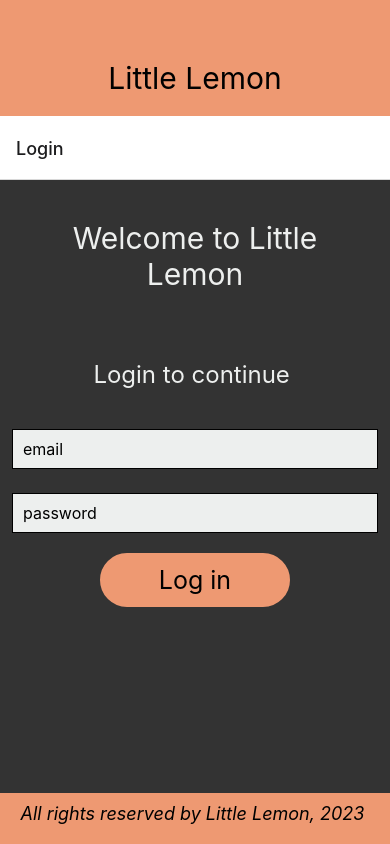
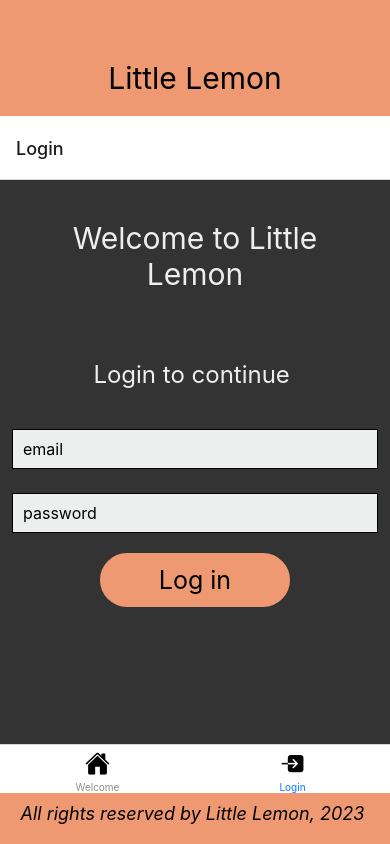
Before and after one commit to Hailagaz/react-native-train01, a React Native app in the folder SampleProject/: screen / in a window 390 px wide. Built offline with nearby package versions, Linux system fonts and the light colour scheme.

Commit message:
add Tab navigation

```diff
--- a/SampleProject/App.js
+++ b/SampleProject/App.js
@@ -1,14 +1,15 @@
 import * as React from 'react';
-import { View, Text, StyleSheet } from 'react-native';
+import { View, StyleSheet } from 'react-native';
 
 import LittleLemonHeader from './components/LittleLemonHeader';
 import LittleLemonFooter from './components/LittleLemonFooter';
 import WelcomeScreen from './components/WelcomeScreen';
 import LoginScreen from './components/LoginScreen';
 import { NavigationContainer } from '@react-navigation/native';
-import { createNativeStackNavigator } from '@react-navigation/native-stack';
+import Ionicons from '@expo/vector-icons/Ionicons';
+import { createBottomTabNavigator } from '@react-navigation/bottom-tabs';
 
-const Stack = createNativeStackNavigator();
+const Tab = createBottomTabNavigator();
 
 export default function App() {
 	return (
@@ -16,10 +17,22 @@ export default function App() {
 			<NavigationContainer>
 				<View style={styles.container}>
 					<LittleLemonHeader />
-					<Stack.Navigator initialRouteName="Login">
-						<Stack.Screen name="Welcome" component={WelcomeScreen} />
-						<Stack.Screen name="Login" component={LoginScreen} />
-					</Stack.Navigator>
+					<Tab.Navigator
+						screenOptions={({ route }) => ({
+							tabBarIcon: ({ size }) => {
+								let iconName;
+								if (route.name === 'Welcome') {
+									iconName = 'ios-home';
+								} else if (route.name === 'Login') {
+									iconName = 'ios-enter';
+								}
+								return <Ionicons name={iconName} size={size} />;
+							},
+						})}
+						initialRouteName="Login">
+						<Tab.Screen name="Welcome" component={WelcomeScreen} />
+						<Tab.Screen name="Login" component={LoginScreen} />
+					</Tab.Navigator>
 				</View>
 				<View style={styles.footerContainer}>
 					<LittleLemonFooter />
```
